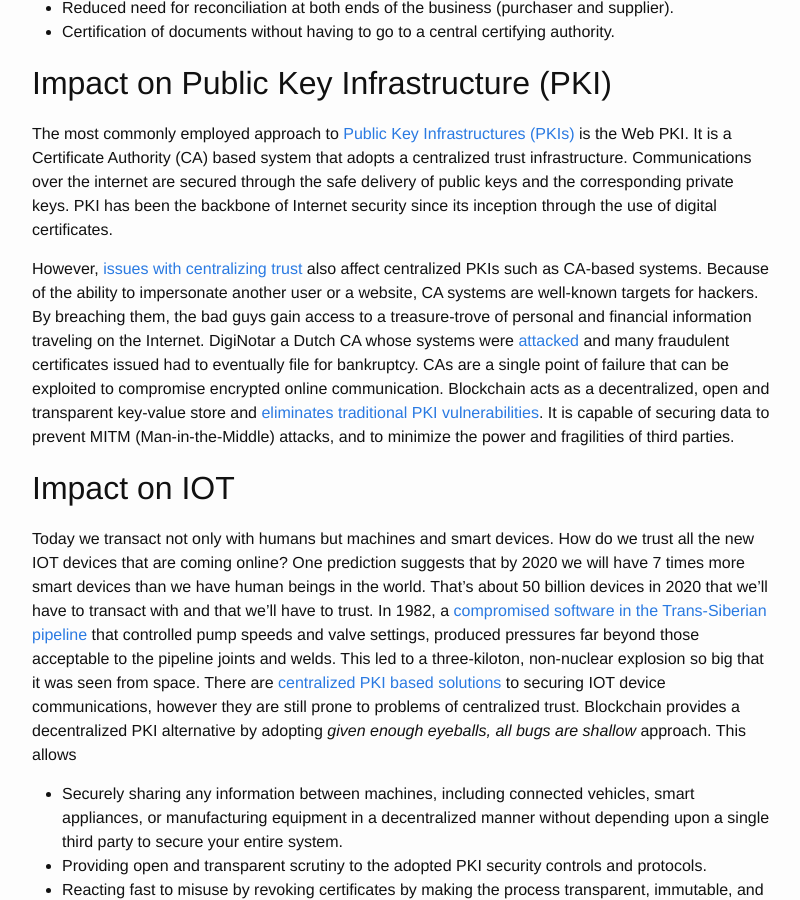
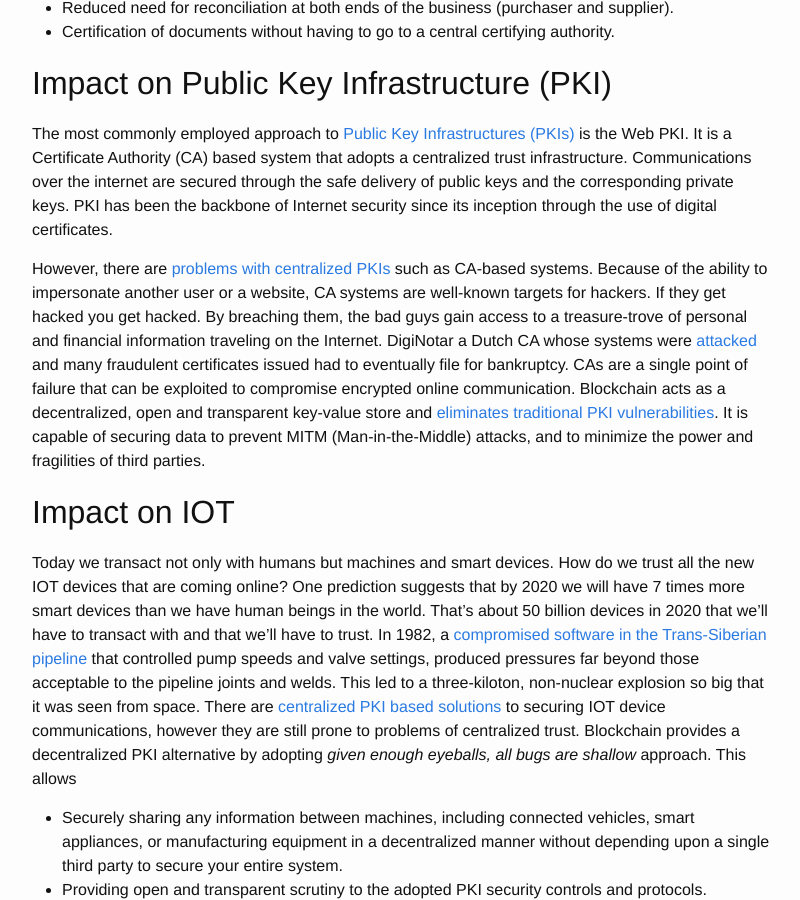
Before and after one commit to hemantksingh/hemantksingh.github.io, a Jekyll site: the page built from _posts/2017-04-13-making-sense-of-blockchain.markdown, in a window 1280 px wide and 900 px high, scrolled down 2144 px. Shown: the whole window, without its empty margins (238-1038 px from the left). Built offline with Jekyll 4.4.1, drawn with Linux system fonts in a browser that asks for light colours; comment, search, counter and statistics services are not loaded.

Commit message:
Minor update to centralized PKIs

```diff
--- a/_posts/2017-04-13-making-sense-of-blockchain.markdown
+++ b/_posts/2017-04-13-making-sense-of-blockchain.markdown
@@ -54,7 +54,7 @@
 
 The most commonly employed approach to [Public Key Infrastructures (PKIs)](https://www.thesslstore.com/blog/wide-world-pki/) is the Web PKI. It is a Certificate Authority (CA) based system that adopts a centralized trust infrastructure. Communications over the internet are secured through the safe delivery of public keys and the corresponding private keys. PKI has been the backbone of Internet security since its inception through the use of digital certificates.
 
-However, [issues with centralizing trust](https://medium.com/hackernoon/decentralized-public-key-infrastructure-dpki-what-is-it-and-why-does-it-matter-babee9d88579) also affect centralized PKIs such as CA-based systems. Because of the ability to impersonate another user or a website, CA systems are well-known targets for hackers. By breaching them, the bad guys gain access to a treasure-trove of personal and financial information traveling on the Internet. DigiNotar a Dutch CA whose systems were [attacked](https://www.wired.com/2011/09/diginotar-bankruptcy/) and many fraudulent certificates issued had to eventually file for bankruptcy. CAs are a single point of failure that can be exploited to compromise encrypted online communication. Blockchain acts as a decentralized, open and transparent key-value store and [eliminates traditional PKI vulnerabilities](https://remme.io/blog/how-blockchain-addresses-public-key-infrastructure-shortcomings). It is capable of securing data to prevent MITM (Man-in-the-Middle) attacks, and to minimize the power and fragilities of third parties.
+However, there are [problems with centralized PKIs](https://medium.com/hackernoon/decentralized-public-key-infrastructure-dpki-what-is-it-and-why-does-it-matter-babee9d88579) such as CA-based systems. Because of the ability to impersonate another user or a website, CA systems are well-known targets for hackers. If they get hacked you get hacked. By breaching them, the bad guys gain access to a treasure-trove of personal and financial information traveling on the Internet. DigiNotar a Dutch CA whose systems were [attacked](https://www.wired.com/2011/09/diginotar-bankruptcy/) and many fraudulent certificates issued had to eventually file for bankruptcy. CAs are a single point of failure that can be exploited to compromise encrypted online communication. Blockchain acts as a decentralized, open and transparent key-value store and [eliminates traditional PKI vulnerabilities](https://remme.io/blog/how-blockchain-addresses-public-key-infrastructure-shortcomings). It is capable of securing data to prevent MITM (Man-in-the-Middle) attacks, and to minimize the power and fragilities of third parties.
 
 ## Impact on IOT
 
```
